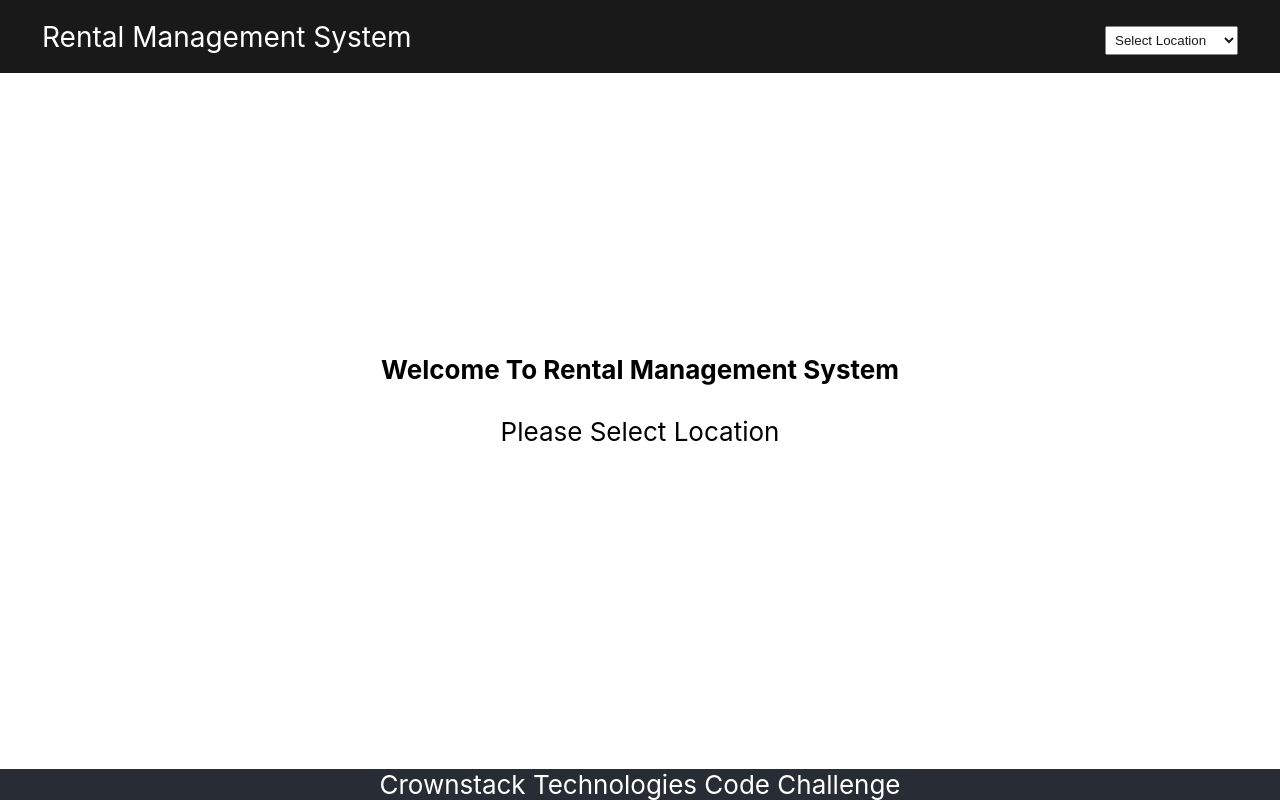
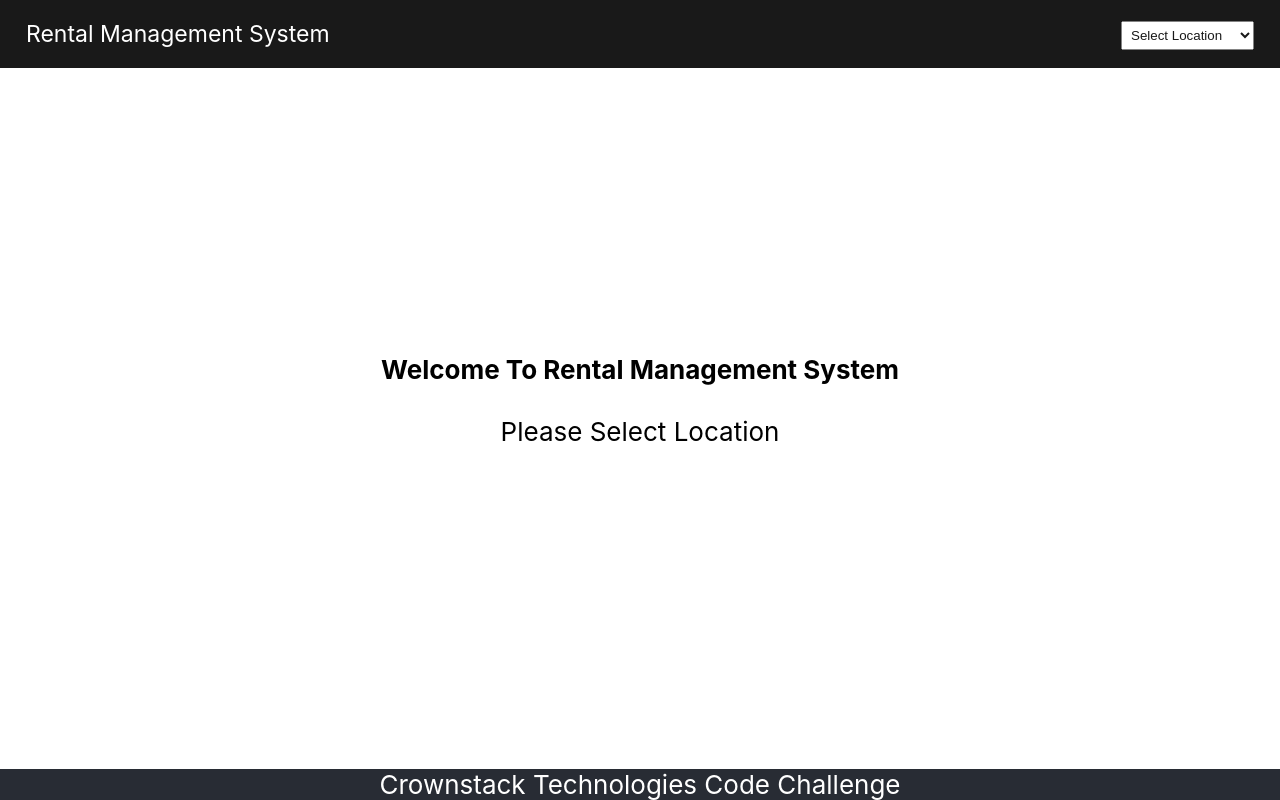
Before and after one commit to rahulgoyal21/react.rentalManagementSystem, a React (Create React App) app: page / in a window 1280 px wide. Built offline with nearby package versions, Linux system fonts and the light colour scheme.

Commit message:
Added:Header improvement

```diff
--- a/src/App.css
+++ b/src/App.css
@@ -12,7 +12,7 @@
 }
 
 .App-header {
-  font-size: calc(12px + 2vmin);
+  font-size: calc(7px + 2vmin);
   color: white;
   left: 0;
   top: 0;
--- a/src/components/Header/header.css
+++ b/src/components/Header/header.css
@@ -2,7 +2,7 @@
   display: flex;
   justify-content: space-between;
   align-items: center;
-  padding: 0.5rem 2rem;
+  padding: 0.5rem 1rem;
   position: fixed;
   z-index: 1;
   width: 100%;
```
